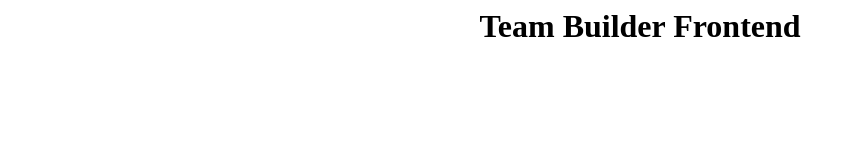
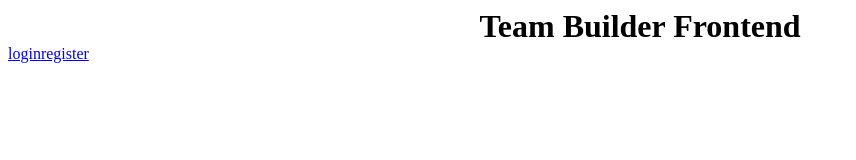
Before and after one commit to lambda-team-builder/Front-End, a React (Create React App) app: page / in a window 1280 px wide. Shown: the top 160 px of the page, without its empty margins (0-856 px from the left). Built offline with nearby package versions, Linux system fonts and the light colour scheme.

Commit message:
Add basic landing page

```diff
--- a/src/App.js
+++ b/src/App.js
@@ -4,12 +4,14 @@ import { Route } from "react-router-dom";
 import Register from "./scenes/Register";
 import Home from './scenes/Home';
 import Classroom from './scenes/Classroom';
+import Landing from './scenes/Landing';
 import styled from "styled-components";
 
 const App = props => {
   return (
     <div>
       <StyledH1> Team Builder Frontend </StyledH1>
+      <Route exact path="/" component={Landing}/>
       <Route path="/login" component={Login} />
       <Route path="/register" component={Register} />
       <Route path="/home" component={Home} />
--- /dev/null
+++ b/src/scenes/Landing/index.js
@@ -0,0 +1,13 @@
+import React from 'react';
+import { Link } from 'react-router-dom';
+
+const Landing = (props) => {
+  return (
+    <div>
+      <Link to="/login">login</Link>
+      <Link to="/register">register</Link>
+    </div>
+  );
+};
+
+export default Landing;
```
